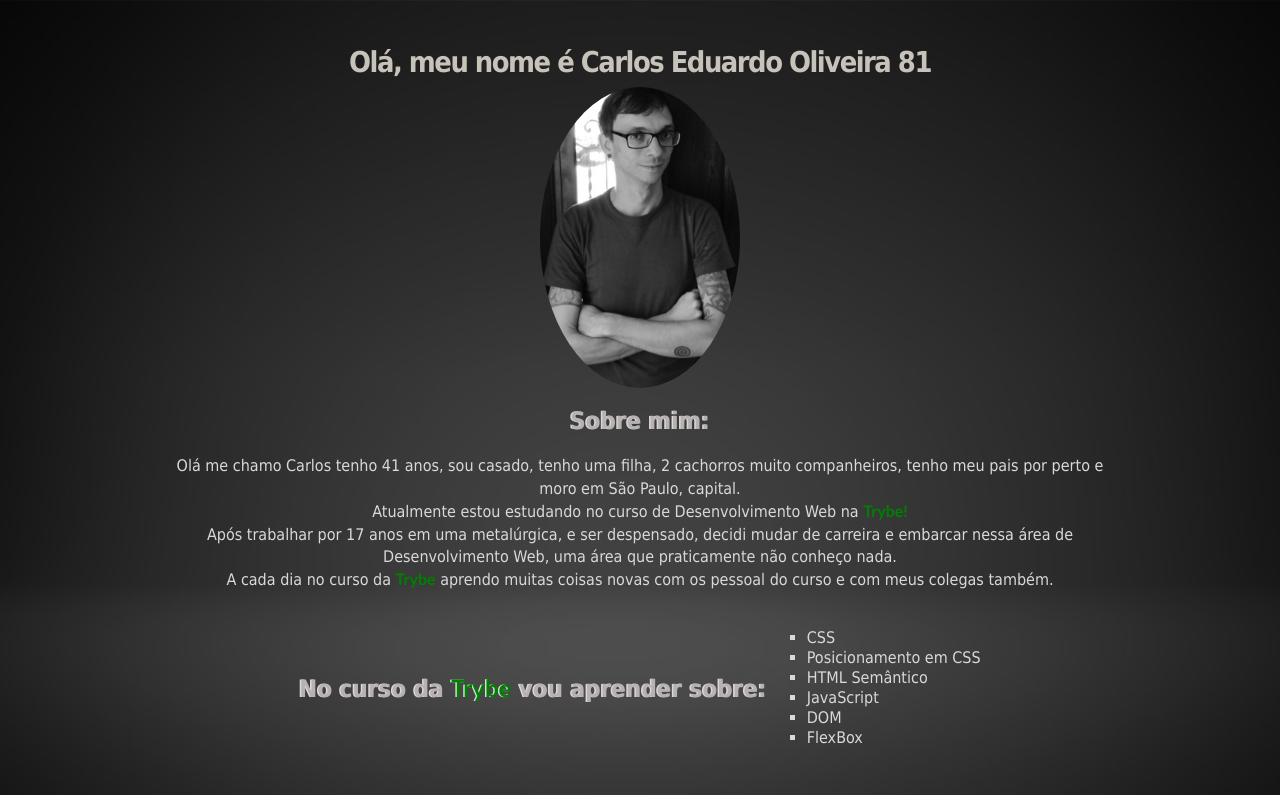
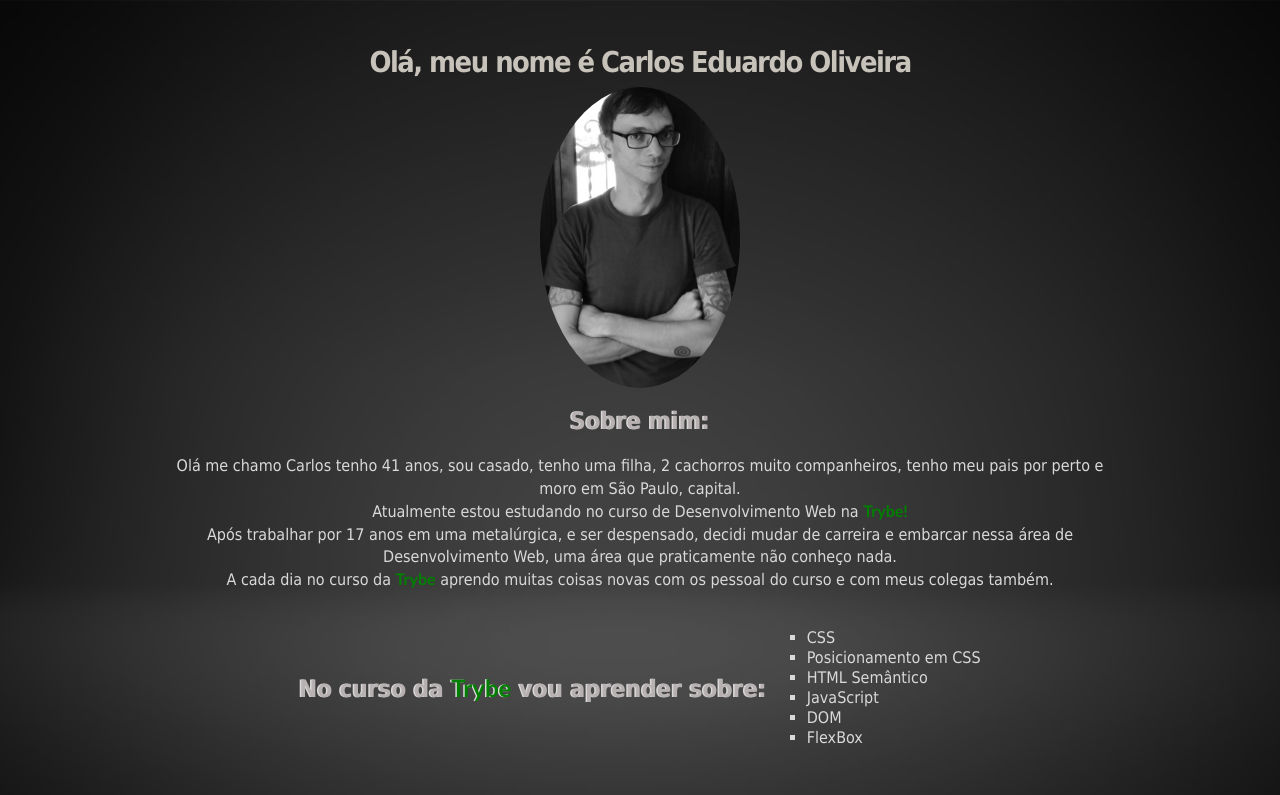
Before and after one commit to Kduuu0581/Portifolio, a plain HTML site: page index.html in a window 1280 px wide. Shown: the top 795 px of the page. Drawn offline with Linux system fonts and the light colour scheme.

Commit message:
novas alterações

```diff
--- a/index.html
+++ b/index.html
@@ -10,7 +10,7 @@
 <body>
     <div>
         <header class="header">
-            <b>Olá, meu nome é Carlos Eduardo Oliveira 81</b>
+            <b>Olá, meu nome é Carlos Eduardo Oliveira</b>
         </header>
     </div>
 
```
